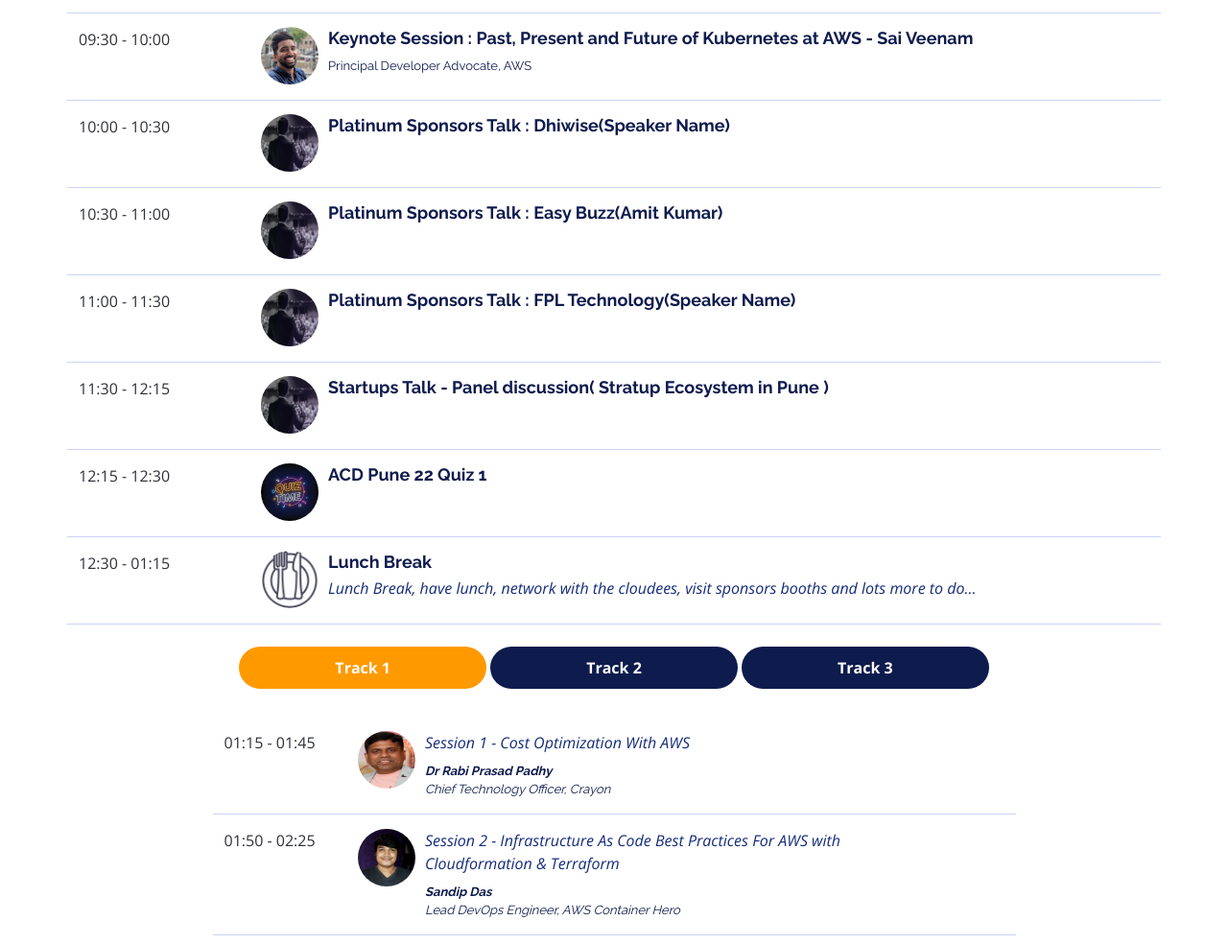
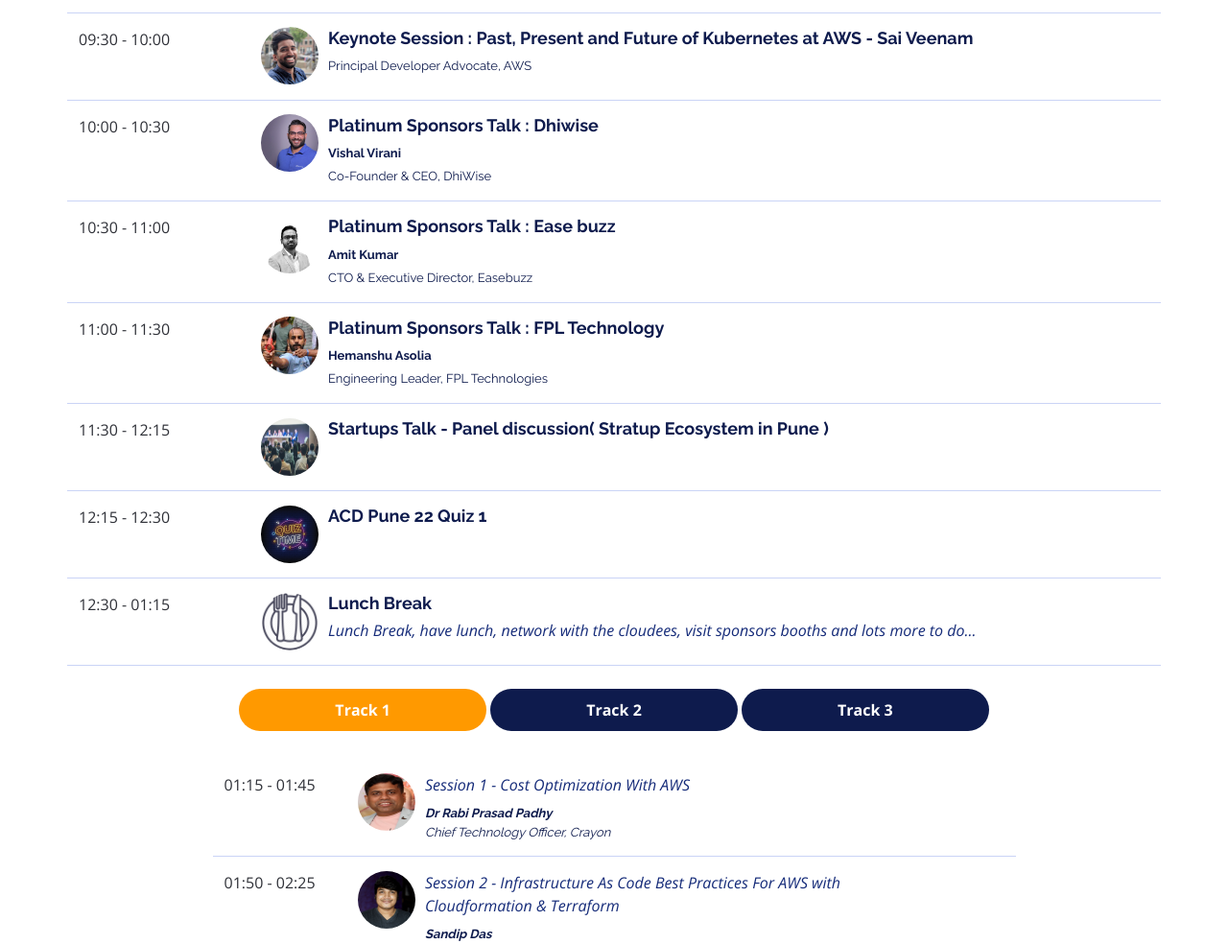
Before and after one commit to akshayithape-devops/acd-pune-2022, a plain HTML site: page index.html in a window 1280 px wide. Shown: the part 4225-5209 px from the top of the page at 96% size. Drawn offline with nearby package versions, Linux system fonts and the light colour scheme; files whose address does not match are found by name.

Commit message:
Updated Platinum Sponsors Talk.

```diff
--- a/index.html
+++ b/index.html
@@ -499,9 +499,13 @@
               <div class="col-md-2"><time>10:00 - 10:30</time></div>
               <div class="col-md-10">
                 <div class="speaker">
-                  <img src="assets/images/speakers/speaker.jpg" alt="Keynote Speaker">
-                </div>
-                <h4>Platinum Sponsors Talk : Dhiwise(Speaker Name) <span> </span></h4>
+                  <img src="assets/images/speakers/vishalvirani.jpeg" alt="Keynote Speaker">
+                </div>
+                <h4>Platinum Sponsors Talk : Dhiwise<span> </span></h4>
+                <span class="mt-2" style="font-size: 12px; ">
+                  <h7><b>Vishal Virani</b></h7><br>
+                  <h7>Co-Founder & CEO, DhiWise</h7>
+                </span>
               </div>
             </div>
 
@@ -509,9 +513,13 @@
               <div class="col-md-2"><time>10:30 - 11:00</time></div>
               <div class="col-md-10">
                 <div class="speaker">
-                  <img src="assets/images/speakers/speaker.jpg" alt="Keynote Speaker">
-                </div>
-                <h4>Platinum Sponsors Talk : Easy Buzz(Amit Kumar)<span> </span></h4>
+                  <img src="assets/images/speakers/amitkumar.jpeg" alt="Keynote Speaker">
+                </div>
+                <h4>Platinum Sponsors Talk : Ease buzz<span> </span></h4>
+                <span class="mt-2" style="font-size: 12px; ">
+                  <h7><b>Amit Kumar</b></h7><br>
+                  <h7>CTO & Executive Director, Easebuzz</h7>
+                </span>
               </div>
             </div>
 
@@ -519,9 +527,13 @@
               <div class="col-md-2"><time>11:00 - 11:30</time></div>
               <div class="col-md-10">
                 <div class="speaker">
-                  <img src="assets/images/speakers/speaker.jpg" alt="Keynote Speaker">
-                </div>
-                <h4>Platinum Sponsors Talk : FPL Technology(Speaker Name)<span> </span></h4>
+                  <img src="assets/images/speakers/hemanshu.jpeg" alt="Keynote Speaker">
+                </div>
+                <h4>Platinum Sponsors Talk : FPL Technology<span> </span></h4>
+                <span class="mt-2" style="font-size: 12px; ">
+                  <h7><b>Hemanshu Asolia</b></h7><br>
+                  <h7>Engineering Leader, FPL Technologies</h7>
+                </span>
               </div>
             </div>
 
@@ -529,7 +541,7 @@
               <div class="col-md-2"><time>11:30 - 12:15</time></div>
               <div class="col-md-10">
                 <div class="speaker">
-                  <img src="assets/images/speakers/speaker.jpg" alt="Keynote Speaker">
+                  <img src="assets/images/speakers/Panel-sm.jpg" alt="Keynote Speaker">
                 </div>
                 <h4>Startups Talk - Panel discussion( Stratup Ecosystem in Pune )<span> </span></h4>
               </div>
@@ -671,7 +683,7 @@
                       </div>
                       <p class="d-flex flex-column"> Session 6 - TBD
                         <span class="mt-2" style="font-size: 12px; ">
-                          <h7><b>Speaker 6</b></h7><br>
+                          <h7><b>Dheeraj Mengu</b></h7><br>
                           <h7>Job Title, Company Name</h7>
                         </span>
                       </p>
```
Also changed, not shown: assets/images/speakers/Panel-sm.jpg (added), assets/images/speakers/amitkumar.jpeg (added), assets/images/speakers/hemanshu.jpeg (added), assets/images/speakers/vishalvirani.jpeg (added).
